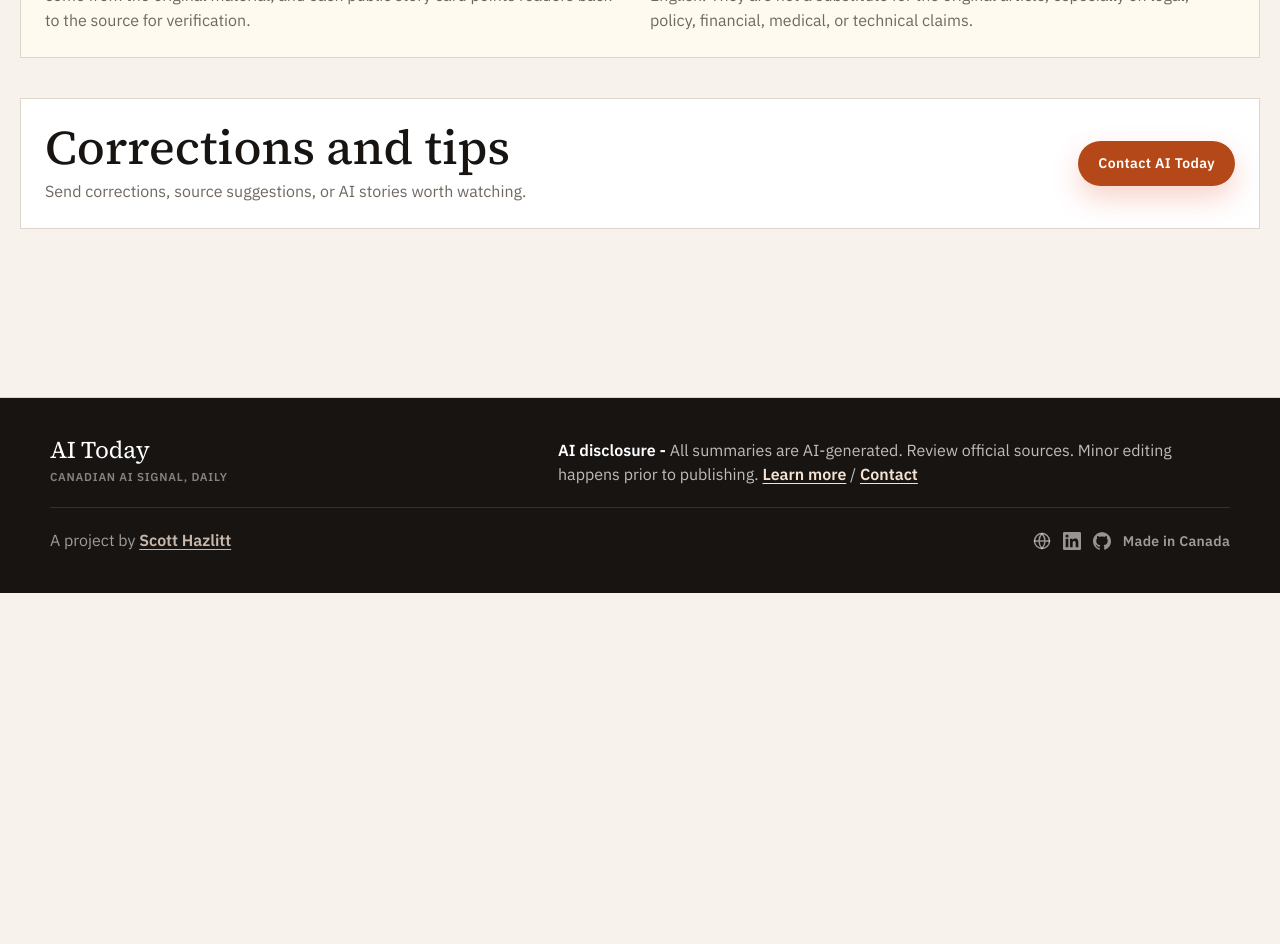
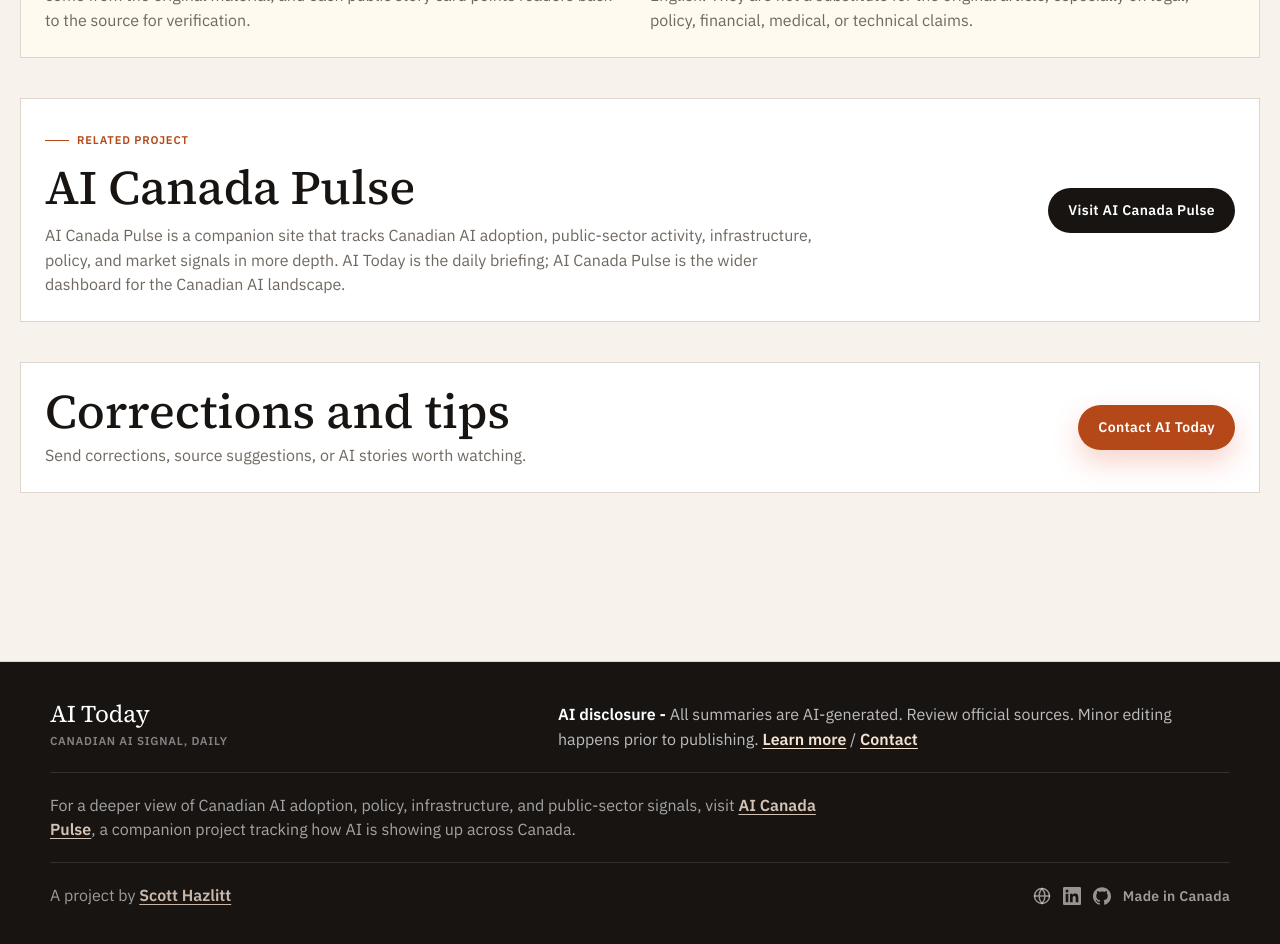
Before and after one commit to scott-cmd11/ai-this-week, a Next.js app: page /about in a window 1280 px wide. Shown: the part 1500-2444 px from the top of the page. Before the commit the page ends 2093 px from the top, so only its background shows below. Built offline with nearby package versions, Linux system fonts and the light colour scheme; no server answers.

Commit message:
Link AI Canada Pulse from AI Today

```diff
--- a/app/about/page.tsx
+++ b/app/about/page.tsx
@@ -131,6 +131,30 @@
         </EditorialPanel>
       </section>
 
+      <section aria-label="Related project" className="mb-10">
+        <EditorialPanel>
+          <div className="grid gap-5 sm:grid-cols-[1fr_auto] sm:items-center">
+            <div>
+              <p className="type-kicker">Related project</p>
+              <h2 className="type-section-title mt-4 text-[2rem]">AI Canada Pulse</h2>
+              <p className="type-body mt-3 max-w-3xl text-[17px]">
+                AI Canada Pulse is a companion site that tracks Canadian AI adoption, public-sector activity,
+                infrastructure, policy, and market signals in more depth. AI Today is the daily briefing;
+                AI Canada Pulse is the wider dashboard for the Canadian AI landscape.
+              </p>
+            </div>
+            <a
+              href="https://www.aicanadapulse.ca/"
+              target="_blank"
+              rel="noopener noreferrer"
+              className="inline-flex min-h-11 items-center justify-center rounded-full bg-ws-black px-5 py-3 text-[14px] font-semibold tracking-wide text-ws-white no-underline transition-colors hover:bg-ws-accent focus-visible:outline-2 focus-visible:outline-ws-accent focus-visible:outline-offset-2"
+            >
+              Visit AI Canada Pulse
+            </a>
+          </div>
+        </EditorialPanel>
+      </section>
+
       <section aria-label="Contact" className="mb-10">
         <EditorialPanel>
           <div className="grid gap-5 sm:grid-cols-[1fr_auto] sm:items-center">
--- a/components/Footer.tsx
+++ b/components/Footer.tsx
@@ -55,6 +55,21 @@
           </p>
         </div>
 
+        <div className="border-t border-white/12 pt-5">
+          <p className="type-body type-muted-inverse max-w-3xl text-[14px] opacity-85">
+            For a deeper view of Canadian AI adoption, policy, infrastructure, and public-sector signals, visit{' '}
+            <a
+              href="https://www.aicanadapulse.ca/"
+              target="_blank"
+              rel="noopener noreferrer"
+              className="font-semibold text-ws-accent-light underline hover:text-ws-white hover:no-underline"
+            >
+              AI Canada Pulse
+            </a>
+            , a companion project tracking how AI is showing up across Canada.
+          </p>
+        </div>
+
         <div className="flex items-center justify-between gap-4 flex-wrap border-t border-white/12 pt-5">
           <p className="type-body type-muted-inverse text-[13px] opacity-80">
             A project by{' '}
--- a/tasks/todo.md
+++ b/tasks/todo.md
@@ -235,3 +235,16 @@
 - Root cause evidence: the May 6 Notion issue had a first batch at 2026-05-07 00:24 UTC, then a second import wave at 2026-05-07 02:56-03:12 UTC. Vercel logs show POST /api/import-briefing-articles at 22:10 Winnipeg time and POST /api/publish-issue at 22:17, so the extras were appended before publish by a second import pass.
 - Fix: the briefing import panel still preselects fresh candidates for an empty daily draft, but once today's draft already has articles, refreshes leave the remaining briefing items unchecked and show an explanatory note. This prevents a second import from treating every leftover candidate as approved.
 - Verification: `npx eslint app/admin/_briefing-import.tsx`, `npx tsc --noEmit`, and `npm run test` passed.
+
+
+# Task: AI Canada Pulse Cross-Link
+
+- [x] Add a persistent public link to AI Canada Pulse.
+- [x] Add a short explanatory About-page panel.
+- [x] Verify lint, TypeScript, and build.
+
+## Review
+
+- Added a footer mention linking to https://www.aicanadapulse.ca/ as a companion project for deeper Canadian AI adoption, policy, infrastructure, and public-sector signals.
+- Added an About-page related-project panel explaining the difference between AI Today as the daily briefing and AI Canada Pulse as the wider Canadian AI dashboard.
+- Verification: `npx eslint app/about/page.tsx components/Footer.tsx`, `npx tsc --noEmit`, and `npm run build` passed.
```
